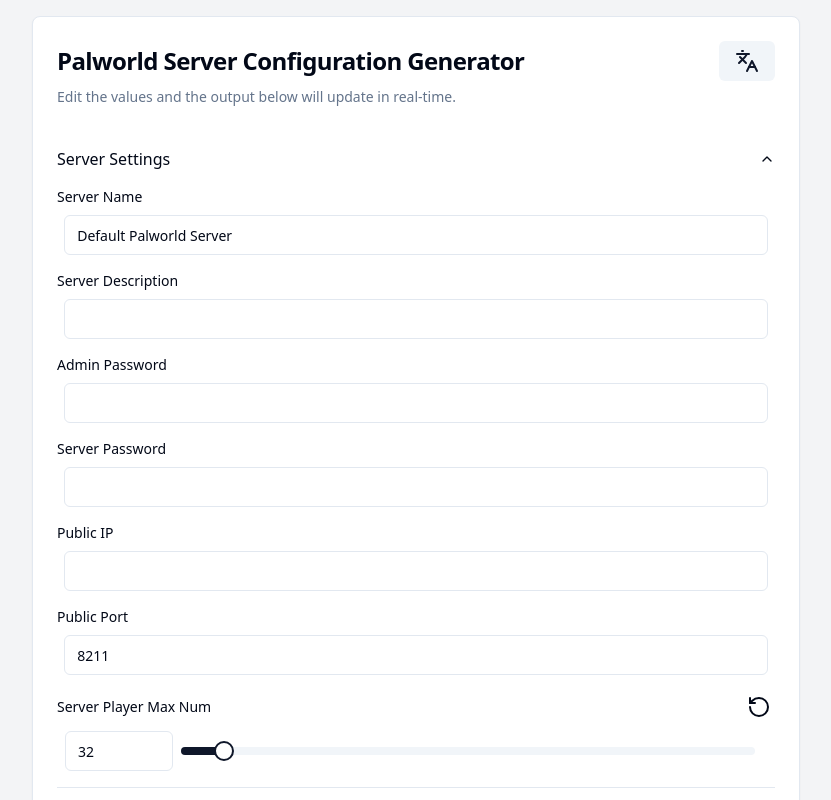
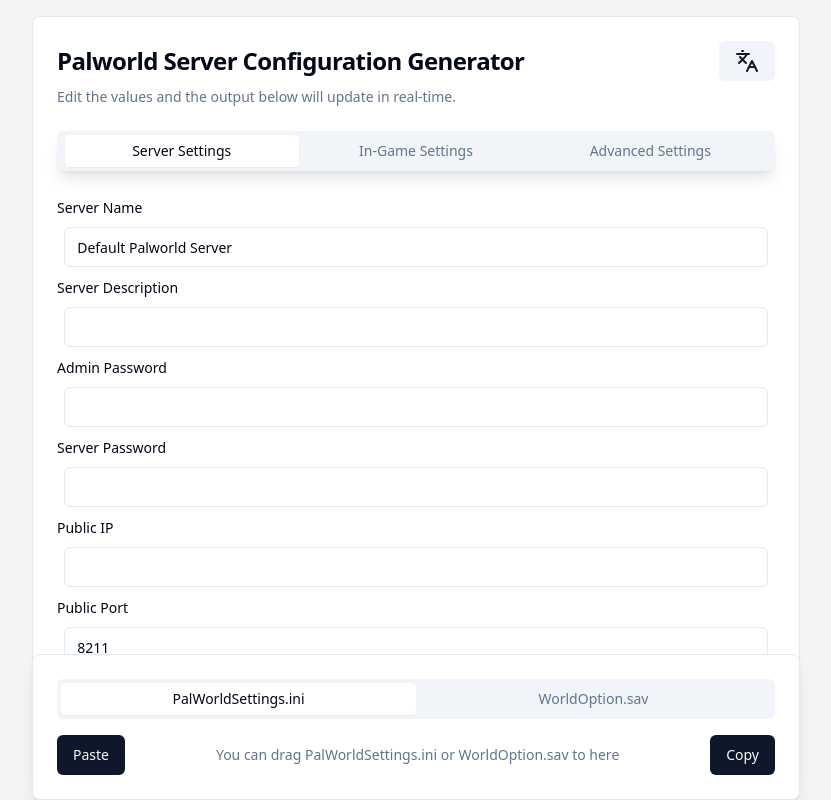
Before and after one commit to Bluefissure/pal-conf, a React (Vite) app: page / in a window 1280 px wide. Shown: the top 800 px of the page, without its empty margins (224-1055 px from the left). Built offline with nearby package versions, Linux system fonts and the light colour scheme.

Commit message:
Fix & UI update (#22)

```diff
--- a/src/App.tsx
+++ b/src/App.tsx
@@ -7,7 +7,7 @@
 import { useTranslation, Trans } from 'react-i18next';
 
 // UI Components
-import { CardTitle, CardDescription, CardHeader, CardContent, CardFooter, Card } from "@/components/ui/card"
+import { CardTitle, CardDescription, CardHeader, CardContent, Card } from "@/components/ui/card"
 import { Button } from "@/components/ui/button"
 import {
     DropdownMenu,
@@ -16,12 +16,6 @@
     DropdownMenuRadioItem,
     DropdownMenuTrigger,
 } from "@/components/ui/dropdown-menu"
-import {
-    Accordion,
-    AccordionContent,
-    AccordionItem,
-    AccordionTrigger,
-} from "@/components/ui/accordion"
 import { Tabs, TabsContent, TabsList, TabsTrigger } from "@/components/ui/tabs"
 import { Alert, AlertDescription, AlertTitle } from "@/components/ui/alert"
 import { Toaster } from "@/components/ui/sonner"
@@ -61,13 +55,15 @@
     const [entries, setEntries] = useState({} as Record<string, string>)
     const [fileMode, setFileMode] = useState("ini")
     const fileInputRef = useRef<HTMLInputElement>(null)
+    const tabRef = useRef<HTMLInputElement>(null)
     const [openedAccordion, setOpenedAccordion] = useState("server-settings")
     const [showUploadPrompt, setShowUploadPrompt] = useState(false);
-    // useEffect(() => {
-    //     if (fileMode === 'sav') {
-    //         setOpenedAccordion("ingame-settings");
-    //     }
-    // }, [fileMode]);
+
+    useEffect(() => {
+        if(tabRef.current && tabRef.current.getBoundingClientRect().top < 0) {
+            tabRef.current?.scrollIntoView({ behavior: "smooth" });
+        }
+    }, [openedAccordion]);
 
     const onStateChanged = (id: string) => (e: ChangeEvent<string>) => {
         setEntries((prevEntries) => {
@@ -546,9 +542,24 @@
         document.title = t('title');
     }, [t]);
 
+    useEffect(() => {
+        const handleKeyDown = (e:KeyboardEvent) => {
+            const code = e.which || e.keyCode;
+            const charCode = String.fromCharCode(code).toLowerCase();
+            if ((e.ctrlKey || e.metaKey) && charCode === 's') {
+                e.preventDefault();
+                saveFile();
+          }
+        };
+
+        window.addEventListener('keydown', handleKeyDown);
+
+        return () => window.removeEventListener('keydown', handleKeyDown);
+      }, []);
+
     return (
         <>
-            <main className="flex flex-col items-center justify-center min-h-screen bg-gray-100 dark:bg-gray-900 p-4"
+            <main className="flex flex-col items-center min-h-screen bg-gray-100 dark:bg-gray-900 p-4"
                 onDragOver={(e) => {
                     e.preventDefault();
                     setShowUploadPrompt(true);
@@ -583,7 +594,6 @@
 
                 <Toaster richColors />
                 <Card className="w-full max-w-3xl">
-
                     <CardHeader>
                         <CardTitle className="flex">
                             <div className="leading-10">
@@ -624,41 +634,41 @@
                             </Trans>
                         </CardDescription>
                     </CardHeader>
-                    <CardContent className="space-y-4">
-                        <Accordion type="single" collapsible value={openedAccordion} className="w-full" onValueChange={setOpenedAccordion}>
-                            <AccordionItem value="server-settings" >
-                                <AccordionTrigger>
+                    <CardContent className="space-y-4" ref={tabRef}>
+                        <Tabs value={openedAccordion} className="flex flex-col w-full min-h-10" onValueChange={setOpenedAccordion}>
+                            <TabsList className="sticky top-2 z-10 shadow-lg">
+                                <TabsTrigger className="w-[33%] whitespace-normal" value="server-settings">
                                     <Trans i18nKey={'serverSettings'}>
                                         Server Settings
                                     </Trans>
-                                </AccordionTrigger>
-                                <AccordionContent className="space-y-4">
-                                    {serverSettings}
-                                </AccordionContent>
-                            </AccordionItem>
-                            <AccordionItem value="ingame-settings" >
-                                <AccordionTrigger>
+                                </TabsTrigger>
+                                <TabsTrigger className="w-[33%] whitespace-normal" value="ingame-settings">
                                     <Trans i18nKey={'ingameSettings'}>
                                         In-Game Settings
                                     </Trans>
-                                </AccordionTrigger>
-                                <AccordionContent className="space-y-4">
-                                    {inGameSliderSettings}
-                                </AccordionContent>
-                            </AccordionItem>
-                            <AccordionItem value="advanced-settings">
-                                <AccordionTrigger>
+                                </TabsTrigger>
+                                <TabsTrigger className="w-[33%] whitespace-normal" value="advanced-settings">
                                     <Trans i18nKey={'advancedSettings'}>
                                         Advanced Settings
                                     </Trans>
-                                </AccordionTrigger>
-                                <AccordionContent className="space-y-4">
+                                </TabsTrigger>
+                            </TabsList>
+                            <div className="mt-4 overflow-hidden">
+                                <TabsContent value="server-settings" className="space-y-2">
+                                    {serverSettings}
+                                </TabsContent>
+                                <TabsContent value="ingame-settings" className="space-y-2">
+                                    {inGameSliderSettings}
+                                </TabsContent>
+                                <TabsContent value="advanced-settings" className="space-y-2">
                                     {advancedSettings}
-                                </AccordionContent>
-                            </AccordionItem>
-                        </Accordion>
+                                </TabsContent>
+                            </div>
+                        </Tabs>
                     </CardContent>
-                    <CardFooter>
+                </Card>
+                <Card className="w-full max-w-3xl mt-8 sticky bottom-0 z-10 shadow-lg">
+                    <CardHeader>
                         <Tabs value={fileMode} className="flex flex-col w-full min-h-10" onValueChange={setFileMode}>
                             <TabsList>
                                 <TabsTrigger className="w-[50%]" value="ini">PalWorldSettings.ini</TabsTrigger>
@@ -667,14 +677,15 @@
                             <Input className="hidden w-[50%]" id="file-upload" type="file" ref={fileInputRef}
                                         onChange={handleFileInput} />
                             <div className="mt-4">
-                                <TabsContent value="ini" className="flex mt-0">
+                                <TabsContent value="ini" className="flex justify-between items-center gap-4 mt-0">
                                     <Button className="mr-auto" onClick={() => {
                                         readFromClipboard();
                                     }}>
-                                        <Trans i18nKey={'load'}>
-                                            Load
+                                        <Trans i18nKey={'paste'}>
+                                            Paste
                                         </Trans>
                                     </Button>
+                                    <div className="text-sm text-muted-foreground"><Trans i18nKey={'dragAndDrop'}>dragAndDrop</Trans></div>
                                     <Button className="ml-auto" onClick={() => {
                                         copyToClipboard();
                                     }}>
@@ -683,15 +694,16 @@
                                         </Trans>
                                     </Button>
                                 </TabsContent>
-                                <TabsContent value="sav" className="flex mt-0">
-                                    <Button className="mr-auto" onClick={() => {
+                                <TabsContent value="sav" className="flex justify-between items-center gap-4 mt-0">
+                                    <Button className="" onClick={() => {
                                         fileInputRef.current?.click();
                                     }}>
                                         <Trans i18nKey={'upload'}>
                                             Upload
                                         </Trans>
                                     </Button>
-                                    <Button className="ml-auto" onClick={saveFile}>
+                                    <div className="text-sm text-muted-foreground"><Trans i18nKey={'dragAndDrop'}>dragAndDrop</Trans></div>
+                                    <Button className="" onClick={saveFile}>
                                         <Trans i18nKey={'download'}>
                                             Download
                                         </Trans>
@@ -699,8 +711,7 @@
                                 </TabsContent>
                             </div>
                         </Tabs>
-
-                    </CardFooter>
+                    </CardHeader>
                 </Card>
                 <Alert className="w-full max-w-3xl mt-8 p-4 bg-white dark:bg-gray-800 rounded-lg shadow-md">
                     <AlertCircle className="h-4 w-4" />
--- a/src/assets/i18n/en-US.json
+++ b/src/assets/i18n/en-US.json
@@ -11,8 +11,10 @@
         "savFileWarning": "WorldOption.sav will take control of PalWorldSettings.ini.",
         "load": "Load",
         "copy": "Copy",
+        "paste": "Paste",
         "upload": "Upload",
         "download": "Download",
+        "dragAndDrop": "You can drag PalWorldSettings.ini or WorldOption.sav to here",
         "easier": "Easier",
         "harder": "Harder",
         "drag": "Drag PalWorldSettings.ini or WorldOption.sav files here",
--- a/src/assets/i18n/ja-JP.json
+++ b/src/assets/i18n/ja-JP.json
@@ -11,8 +11,10 @@
         "savFileWarning": "WorldOption.sav は PalWorldSettings.ini の設定を上書きします。",
         "load": "クリップボードから読み込み",
         "copy": "クリップボードにコピー",
+        "paste": "貼り付け",
         "upload": "アップロード",
         "download": "ダウンロード",
+        "dragAndDrop": "PalWorldSettings.iniまたはWorldOption.savをここにドラッグしてください",
         "easier": "イージー",
         "harder": "ハード",
         "drag": "PalWorldSettings.ini や WorldOption.sav をここにドラッグしてください",
--- a/src/assets/i18n/zh-CN.json
+++ b/src/assets/i18n/zh-CN.json
@@ -11,8 +11,10 @@
         "savFileWarning": "WorldOption.sav 会接管 PalWorldSettings.ini。",
         "load": "加载",
         "copy": "复制",
+        "paste": "粘贴",
         "upload": "上传",
         "download": "下载",
+        "dragAndDrop": "你可以拖拽 PalWorldSettings.ini 或 WorldOption.sav 到这里",
         "easier": "更简单",
         "harder": "更难",
         "drag": "拖拽 PalWorldSettings.ini 或 WorldOption.sav 到这里",
--- a/src/index.css
+++ b/src/index.css
@@ -71,6 +71,6 @@
     @apply border-border;
   }
   body {
-    @apply bg-background text-foreground;
+    @apply bg-background text-foreground overflow-y-scroll;
   }
 }
```
